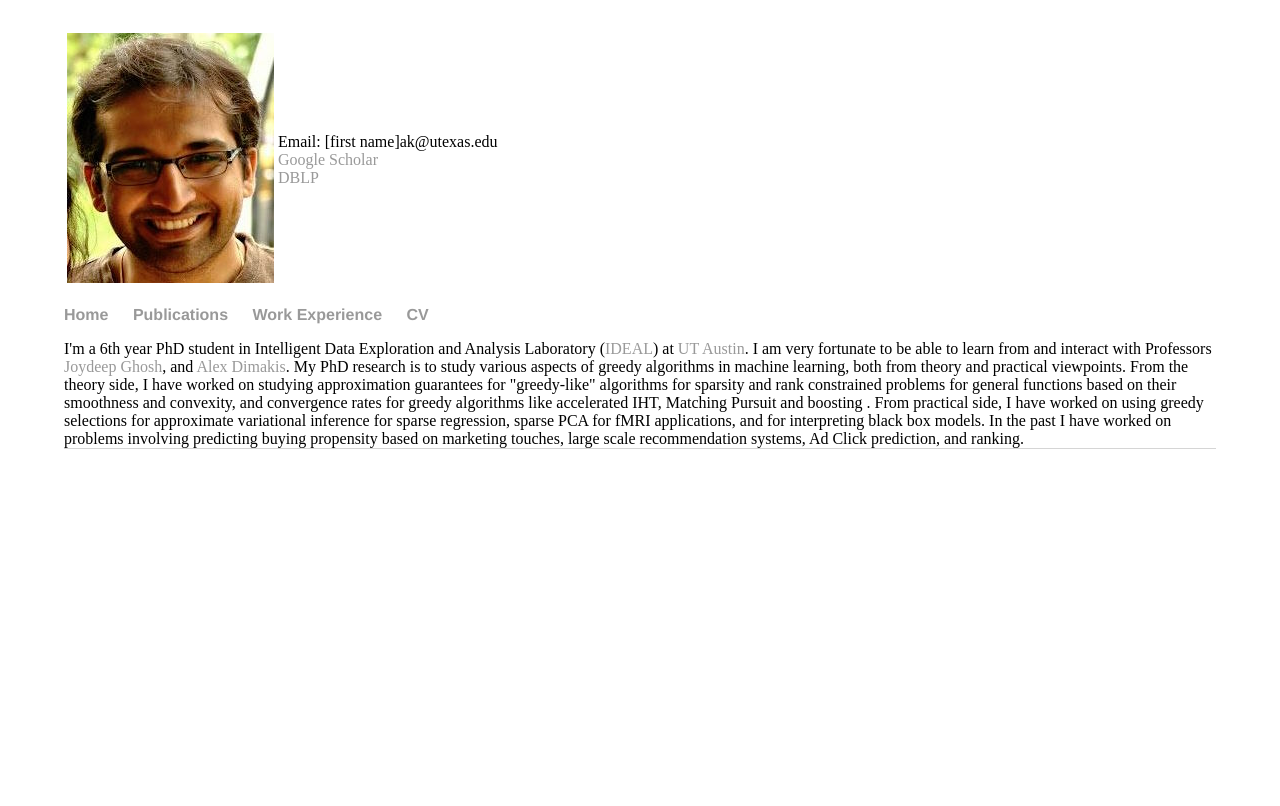
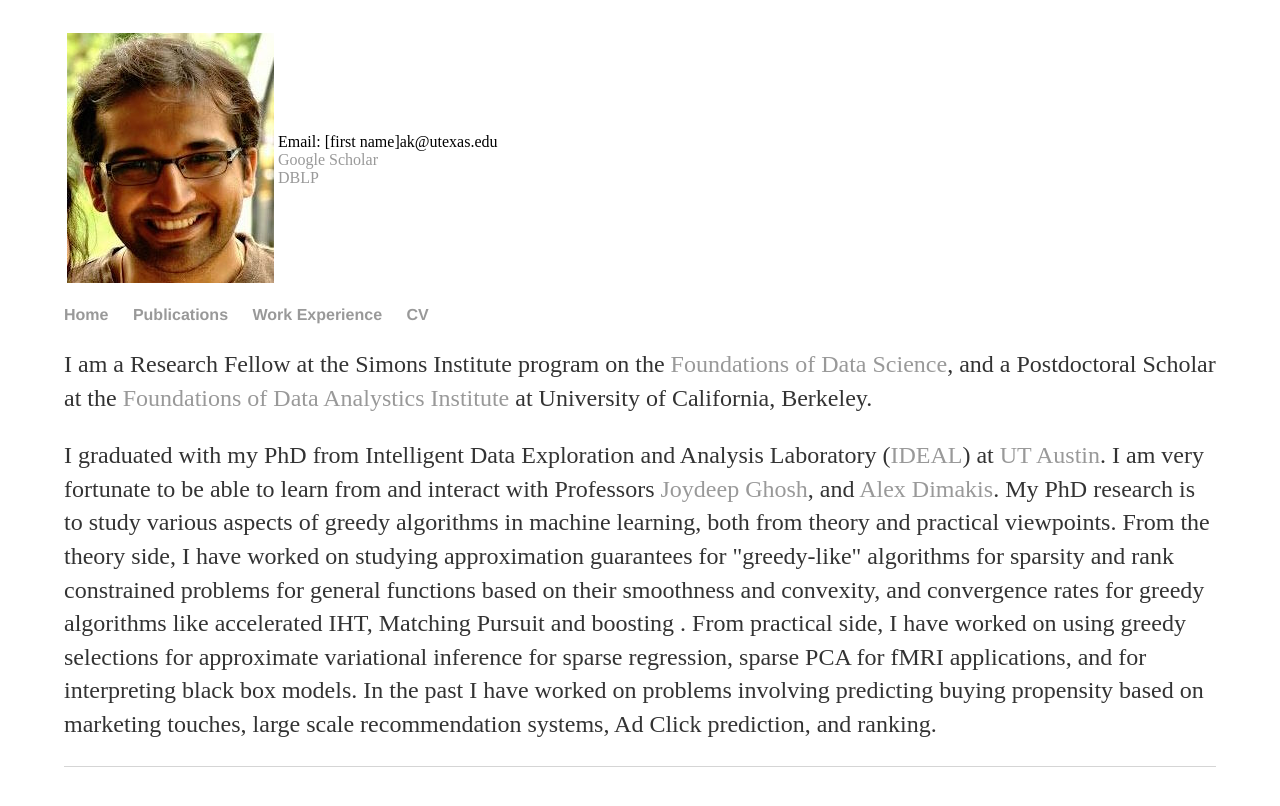
Before and after one commit to rjvak7/rjvak7.github.io, a Jekyll site: the page built from index.html, in a window 1280 px wide. Shown: the top 806 px of the page. Built offline with Jekyll 4.4.1, drawn with Linux system fonts in a browser that asks for light colours.

Commit message:
update pubs

```diff
--- a/index.html
+++ b/index.html
@@ -3,6 +3,8 @@ layout: default
 title: Rajiv Khanna -- Home
 ---
 <div >
-	I'm a 6th year PhD student in Intelligent Data Exploration and Analysis Laboratory (<a href="http://www.ideal.ece.utexas.edu">IDEAL</a>) at <a href="http://www.utexas.edu/">UT Austin</a>. I am very fortunate to be able to learn from and interact with Professors <a href="http://www.ideal.ece.utexas.edu/ghosh">Joydeep Ghosh</a>, and <a href="http://users.ece.utexas.edu/~dimakis/"> Alex Dimakis</a>. My PhD research is to study various aspects of greedy algorithms in machine learning, both from theory and practical viewpoints. From the theory side, I have worked on studying approximation guarantees for "greedy-like" algorithms for sparsity and rank constrained problems for general functions based on their smoothness and convexity, and convergence rates for greedy algorithms like accelerated IHT, Matching Pursuit and boosting . From practical side, I have worked on using greedy selections for approximate variational inference for sparse regression, sparse PCA for fMRI applications, and for interpreting black box models. In the past I have worked on problems involving predicting buying propensity based on marketing touches, large scale recommendation systems, Ad Click prediction, and ranking.
+	<p> I am a Research Fellow at the Simons Institute program on the <a href="https://simons.berkeley.edu/programs/datascience2018"> Foundations of Data Science</a>, and a Postdoctoral Scholar at the <a href="https://foda.berkeley.edu"> Foundations of Data Analystics Institute</a> at University of California, Berkeley.
+
+    <p> I graduated with my PhD from Intelligent Data Exploration and Analysis Laboratory (<a href="http://www.ideal.ece.utexas.edu">IDEAL</a>) at <a href="http://www.utexas.edu/">UT Austin</a>. I am very fortunate to be able to learn from and interact with Professors <a href="http://www.ideal.ece.utexas.edu/ghosh">Joydeep Ghosh</a>, and <a href="http://users.ece.utexas.edu/~dimakis/"> Alex Dimakis</a>. My PhD research is to study various aspects of greedy algorithms in machine learning, both from theory and practical viewpoints. From the theory side, I have worked on studying approximation guarantees for "greedy-like" algorithms for sparsity and rank constrained problems for general functions based on their smoothness and convexity, and convergence rates for greedy algorithms like accelerated IHT, Matching Pursuit and boosting . From practical side, I have worked on using greedy selections for approximate variational inference for sparse regression, sparse PCA for fMRI applications, and for interpreting black box models. In the past I have worked on problems involving predicting buying propensity based on marketing touches, large scale recommendation systems, Ad Click prediction, and ranking.
 
 </div>
```
